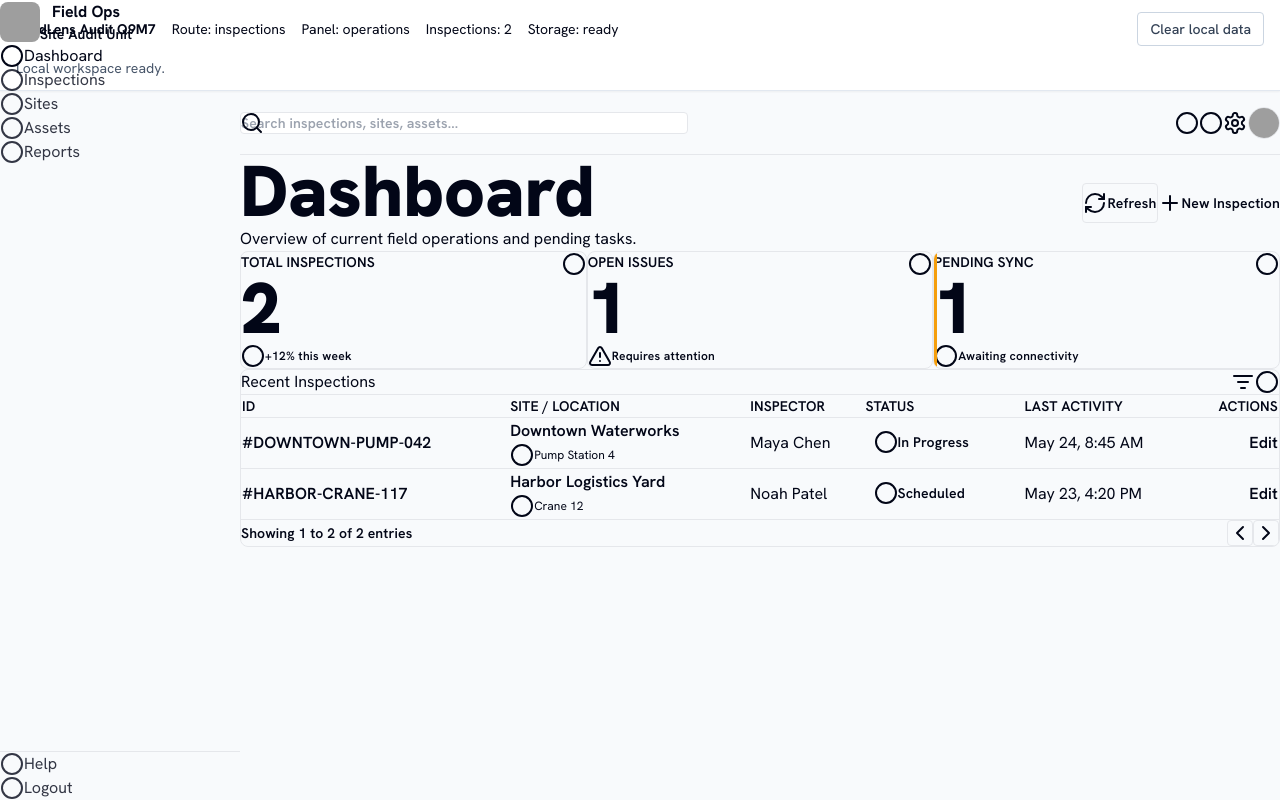
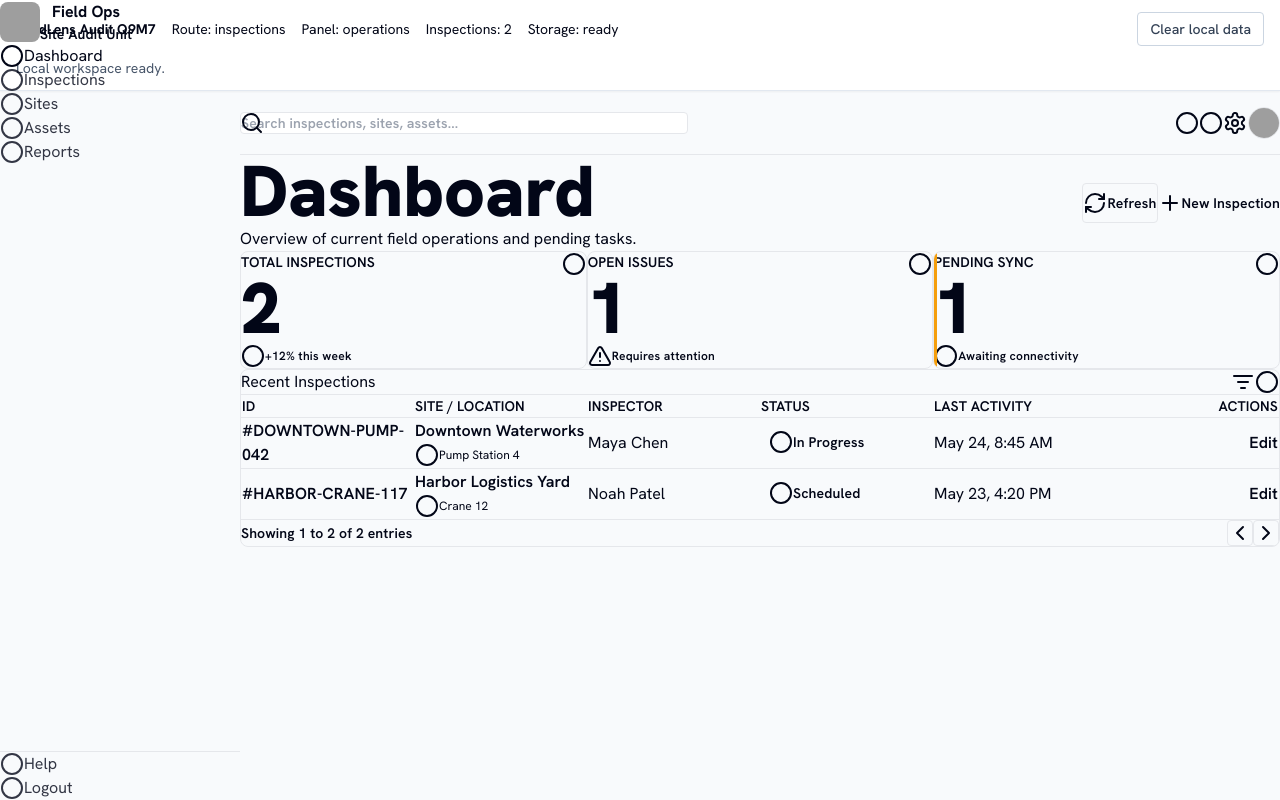
Before and after one commit to hikmetgulsesli/fieldlens-audit-q9m7-926d2a53, a React (Vite) app: page / in a window 1280 px wide. Built offline with nearby package versions, Linux system fonts and the light colour scheme; grey boxes are pictures that could not be loaded.

Commit message:
feat: US-002 - FieldLens Audit Q9M7 - Inspection Operations - FieldLens Audit Q9M7 and Inspection Editor

```diff
--- a/src/screens/InspectionOperationsFieldlensAuditQ9m7.tsx
+++ b/src/screens/InspectionOperationsFieldlensAuditQ9m7.tsx
@@ -127,7 +127,7 @@ export function InspectionOperationsFieldlensAuditQ9m7({ actions, counts, record
       </div>
       </nav>
       {/* Main Content Wrapper */}
-      <div className="flex-1 flex flex-col md:ml-60 h-full overflow-hidden">
+      <div className="flex-1 flex flex-col md:ml-60 md:w-[calc(100%-15rem)] h-full overflow-hidden min-w-0">
       {/* TopAppBar (Shared Component) */}
       <header className="flex justify-between items-center px-margin-mobile md:px-margin-desktop w-full h-16 border-b border-outline-variant bg-surface-container-lowest dark:bg-surface-container-lowest transition-colors duration-200 ease-in-out shrink-0">
       {/* Brand / Mobile Menu (Hidden on Desktop since SideNav is present) */}
@@ -160,7 +160,7 @@ export function InspectionOperationsFieldlensAuditQ9m7({ actions, counts, record
       </div>
       </header>
       {/* Main Scrollable Canvas */}
-      <main className="flex-1 overflow-y-auto p-margin-mobile md:p-margin-desktop bg-surface-container-low">
+      <main className="flex-1 overflow-y-auto overflow-x-hidden p-margin-mobile md:p-margin-desktop bg-surface-container-low min-w-0">
       {/* Page Header & Action Bar */}
       <div className="flex flex-col sm:flex-row justify-between items-start sm:items-center mb-xl gap-md">
       <div>
@@ -226,7 +226,7 @@ export function InspectionOperationsFieldlensAuditQ9m7({ actions, counts, record
       </div>
       </div>
       {/* Primary Data Table */}
-      <div className="bg-surface-container-lowest border border-outline-variant rounded-lg overflow-hidden flex flex-col">
+      <div className="bg-surface-container-lowest border border-outline-variant rounded-lg overflow-hidden flex flex-col min-w-0">
       <div className="p-md border-b border-outline-variant flex justify-between items-center bg-surface">
       <h3 className="font-title-lg text-title-lg text-on-background">Recent Inspections</h3>
       <div className="flex items-center gap-sm">
@@ -238,8 +238,8 @@ export function InspectionOperationsFieldlensAuditQ9m7({ actions, counts, record
       </button>
       </div>
       </div>
-      <div className="overflow-x-auto custom-scrollbar">
-      <table className="w-full text-left border-collapse">
+      <div className="overflow-x-auto custom-scrollbar max-w-full">
+      <table className="w-full table-fixed text-left border-collapse">
       <thead>
       <tr className="border-b border-outline-variant bg-surface">
       <th className="p-md font-label-md text-label-md text-on-surface-variant uppercase font-semibold">ID</th>
```
